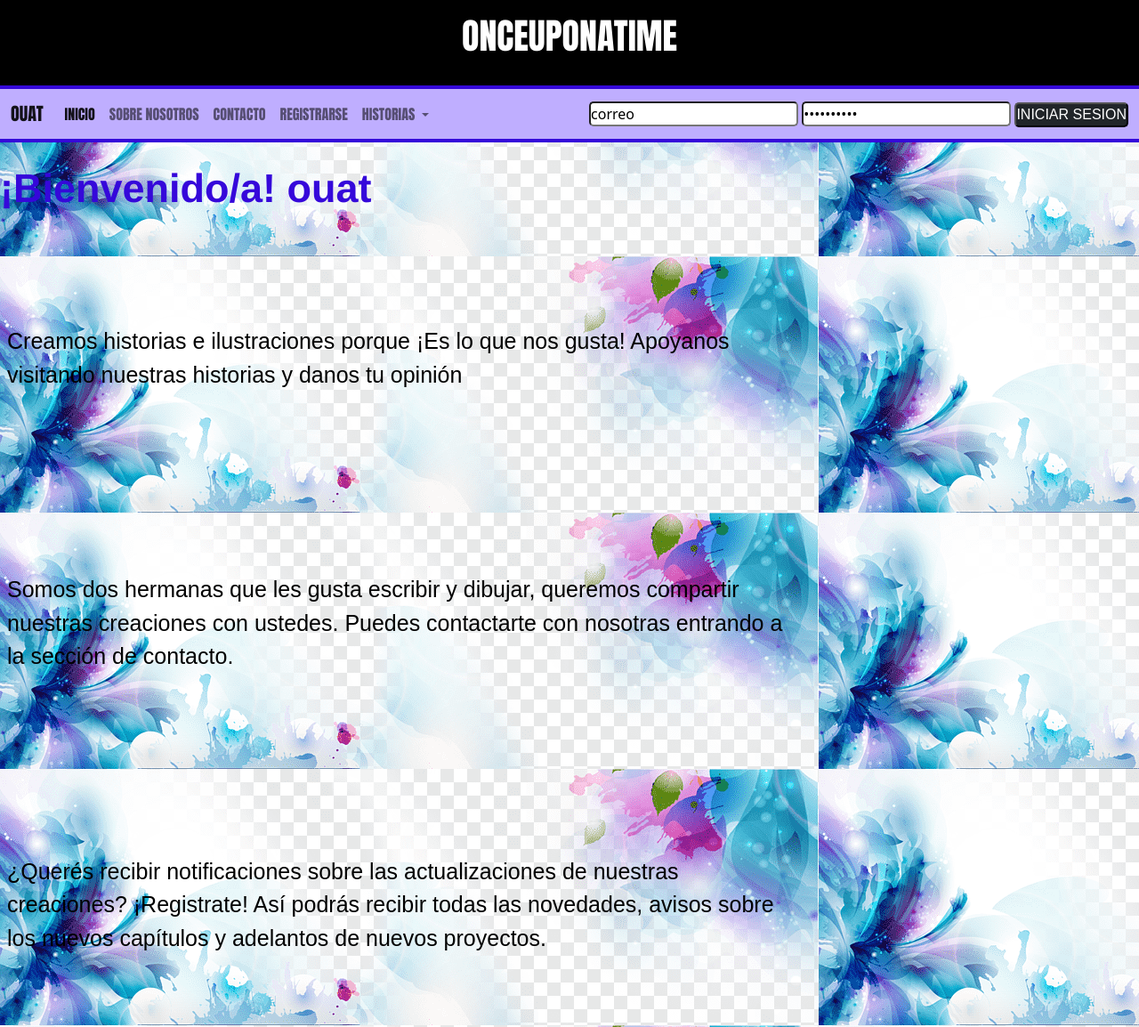
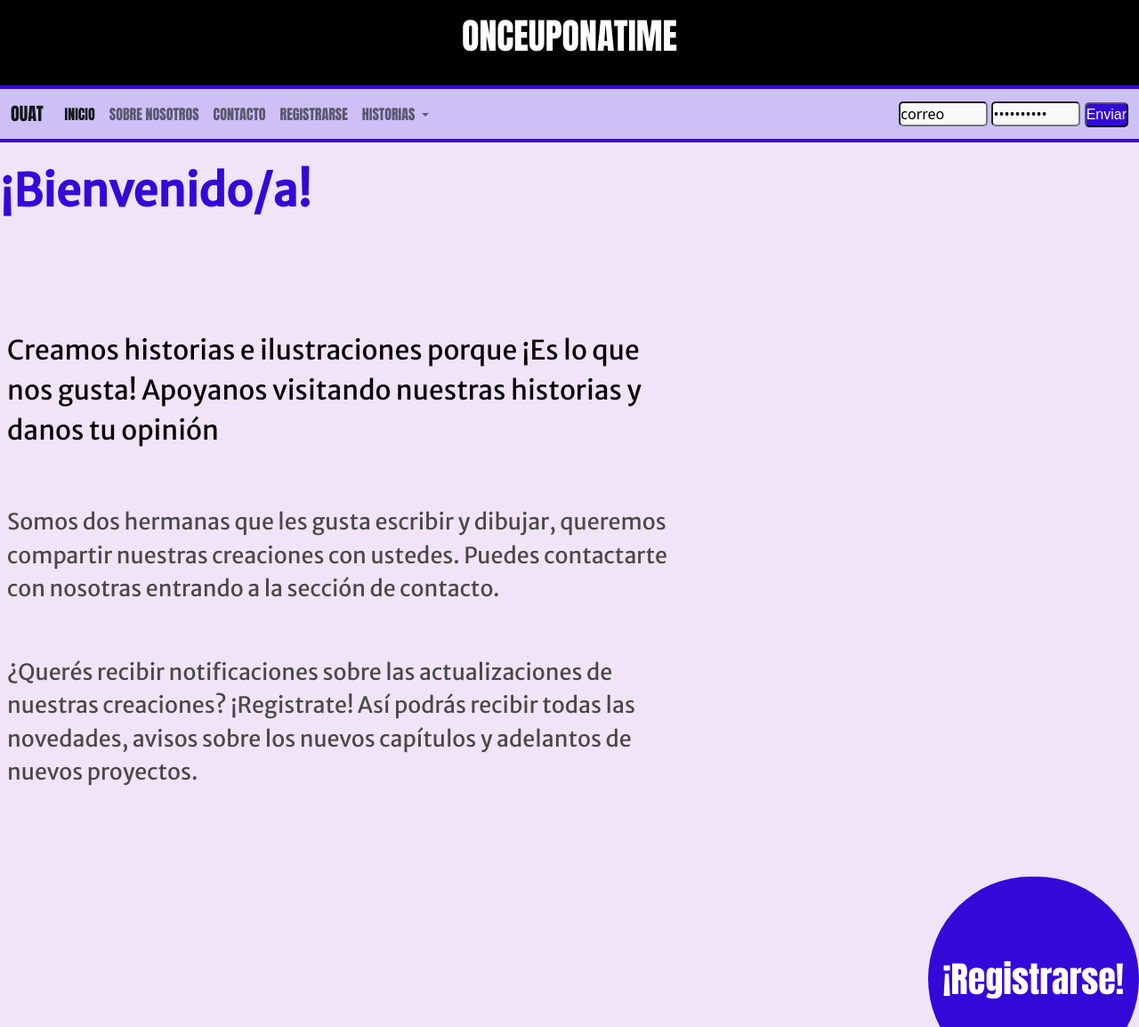
Before and after one commit to AngelaWade/OUAT, a website: page index.html in a window 1280 px wide. Shown: the top 1154 px of the page at 89% size. Drawn offline with nearby package versions, Linux system fonts and the light colour scheme; files whose address does not match are found by name.

Commit message:
modifique la estetica del index, cambie el fondo, la tipografia de las presentaciones, modifique el inicio de sesion

```diff
--- a/index.html
+++ b/index.html
@@ -11,6 +11,9 @@
 
     <meta name="descripcion" content="¡Bienvenido/a! Creamos historias e ilustraciones porque ¡Es lo que nos gusta! Apoyanos visitando nuestras historias y danos tu opinión">
 
+    <link rel="preconnect" href="https://fonts.googleapis.com">
+<link rel="preconnect" href="https://fonts.gstatic.com" crossorigin>
+<link href="https://fonts.googleapis.com/css2?family=Merriweather+Sans&display=swap" rel="stylesheet">
     <link href="https://cdn.jsdelivr.net/npm/bootstrap@5.0.2/dist/css/bootstrap.min.css" rel="stylesheet" integrity="sha384-EVSTQN3/azprG1Anm3QDgpJLIm9Nao0Yz1ztcQTwFspd3yD65VohhpuuCOmLASjC" crossorigin="anonymous">
     <link rel="stylesheet" href="css/destino.css">
 </head>
@@ -57,7 +60,7 @@
             <form class="iniciandoSesion">
                 <input class="iniciarSesion" type="email" value="correo">
                 <input class="iniciarSesion" type="password" value="contraseña">
-                <input class="submitInicioSesion bg-dark text-uppercase" type="submit" value="iniciar sesion">
+                <input class="submitInicioSesion " type="submit" value="Enviar">
             </form>
           </div>
         </div>
@@ -68,23 +71,23 @@
 
 <main class=" mainIndex">
 
-  <h2 class="titulo2">¡Bienvenido/a! ouat</h2>
+  <h2 class="titulo2">¡Bienvenido/a!</h2>
 
       <article class=" d-flex mt-5 articleIndex ">
         <div>
-        <p class="presentacion">Creamos historias e ilustraciones porque ¡Es lo que nos gusta!
+        <p class="presentacion1">Creamos historias e ilustraciones porque ¡Es lo que nos gusta!
           Apoyanos visitando nuestras historias y danos tu opinión</p>
         </div>
 </article>
-        <article class=" d-flex mt-5 articleIndex ">
+        <article class=" d-flex articleIndex ">
         <div>
-        <p class="presentacion">Somos dos hermanas que les gusta escribir y dibujar, queremos compartir nuestras creaciones con ustedes.
+        <p class="presentacion2">Somos dos hermanas que les gusta escribir y dibujar, queremos compartir nuestras creaciones con ustedes.
           Puedes contactarte con nosotras entrando a la sección de contacto.</p>
         </div>
 </article>
-        <article class=" d-flex mt-5 articleIndex ">
+        <article class=" d-flex articleIndex ">
         <div>
-          <p class="presentacion">¿Querés recibir notificaciones sobre las actualizaciones de nuestras creaciones?
+          <p class="presentacion3">¿Querés recibir notificaciones sobre las actualizaciones de nuestras creaciones?
             ¡Registrate! Así podrás recibir todas las novedades, avisos sobre los nuevos capítulos y adelantos de nuevos proyectos.</p>
           </div>
           </article>
@@ -104,22 +107,16 @@
               <div class="carousel-item active" data-bs-interval="10000">
                 <img src="imagenes/searching-min.png" class="d-block w-100" alt="buscando">
                 <div class="carousel-caption d-none d-md-block">
-                  <h5>First slide label</h5>
-                  <p>Some representative placeholder content for the first slide.</p>
                 </div>
               </div>
               <div class="carousel-item" data-bs-interval="2000">
                 <img src="imagenes/leyendo.jpeg" class="d-block w-100" alt="leyendo">
                 <div class="carousel-caption d-none d-md-block">
-                  <h5>Second slide label</h5>
-                  <p>Some representative placeholder content for the second slide.</p>
                 </div>
               </div>
               <div class="carousel-item">
                 <img src="imagenes/volcan.png" class="d-block w-100" alt="volcan">
                 <div class="carousel-caption d-none d-md-block">
-                  <h5>Third slide label</h5>
-                  <p>Some representative placeholder content for the third slide.</p>
                 </div>
               </div>
             </div>
--- a/scss/__index.scss
+++ b/scss/__index.scss
@@ -5,10 +5,9 @@
     padding: 0px;
 }
 
-body {
-    background-image: url(imagenes/fondo.png);
-    width: 100%;
- }
+body{
+    background-color: $fondo;
+}
 
 .encabezado {
     height: 100px;
@@ -21,14 +20,13 @@ body {
 
 header {
     border-bottom: solid 4px $violeta;
-    background-color: $vioclaro;
+    background-color: $lila;
 }
 
 
 
  nav {
      a {
-    color: $blanco;
     font-family: Impact, Haettenschweiler, 'Arial Narrow Bold', sans-serif;
 }
 }
@@ -41,6 +39,8 @@ header {
 
     .iniciarSesion {
         border-radius: 5px;
+        width: 100px;
+        background-color: $blanco;
 }
 
 
@@ -56,23 +56,43 @@ header {
     margin-left: 0px;
 }
 
+
 .mainIndex {
     .titulo2 {
         margin-top: 25px;
         color: $violeta;
-        font-size: 45px;
-        font-family: 'Franklin Gothic Medium', 'Arial Narrow', Arial, sans-serif;
+        font-size: 50px;
+        font-family:  'Merriweather Sans', sans-serif;
         font-weight: bold;
     }
 .articleIndex {
-    width: 70%;
+    width: 60%;
     margin-bottom: 20px;
 
-    .presentacion {
-        font-family: Arial, Helvetica, sans-serif;
+    .presentacion1 {
+        font-family:  'Merriweather Sans', sans-serif;
         color: $negro;
+        font-size: 30px;
+        margin-top: 70px;
+        padding: 8px;
+
+    }
+
+    .presentacion2 {
+        font-family:  'Merriweather Sans', sans-serif;
+        color: $gris;
         font-size: 25px;
-        margin-top: 70px;
+        margin-top: 10px;
+        margin-bottom: 10px;
+        padding: 8px;
+
+    }
+
+    .presentacion3 {
+        font-family:  'Merriweather Sans', sans-serif;
+        color: $gris;
+        font-size: 25px;
+        margin-top: 10px;
         margin-bottom: 70px;
         padding: 8px;
 
--- a/scss/origen.scss
+++ b/scss/origen.scss
@@ -6,6 +6,8 @@ $blanco: rgb(249, 249, 250);
 $lila: rgb(204, 192, 247);
 $blancotexto: #ffffff;
 $grisclaro: #ffffff38;
+$gris: #494947;
+$fondo: #f1e3f8;
 
 
 @import "__index.scss";
```
Also changed, not shown: css/destino.css.
